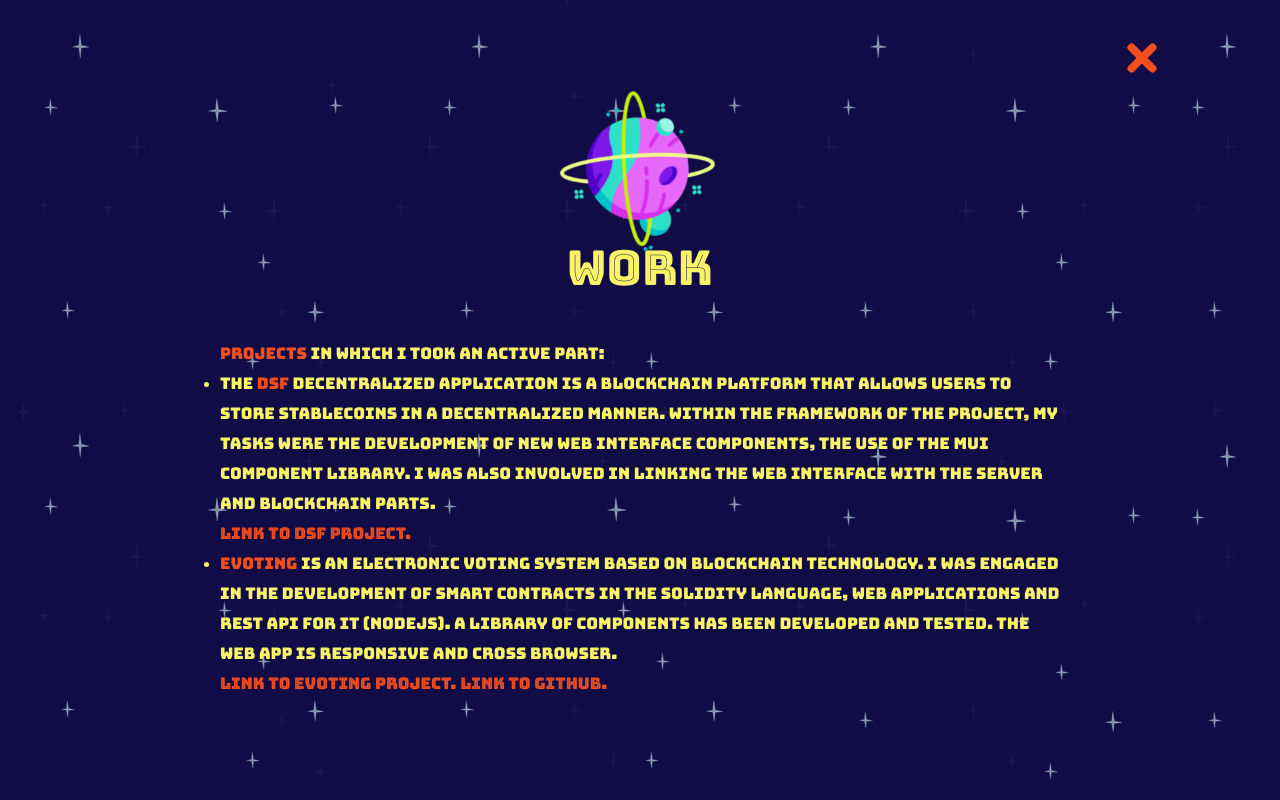
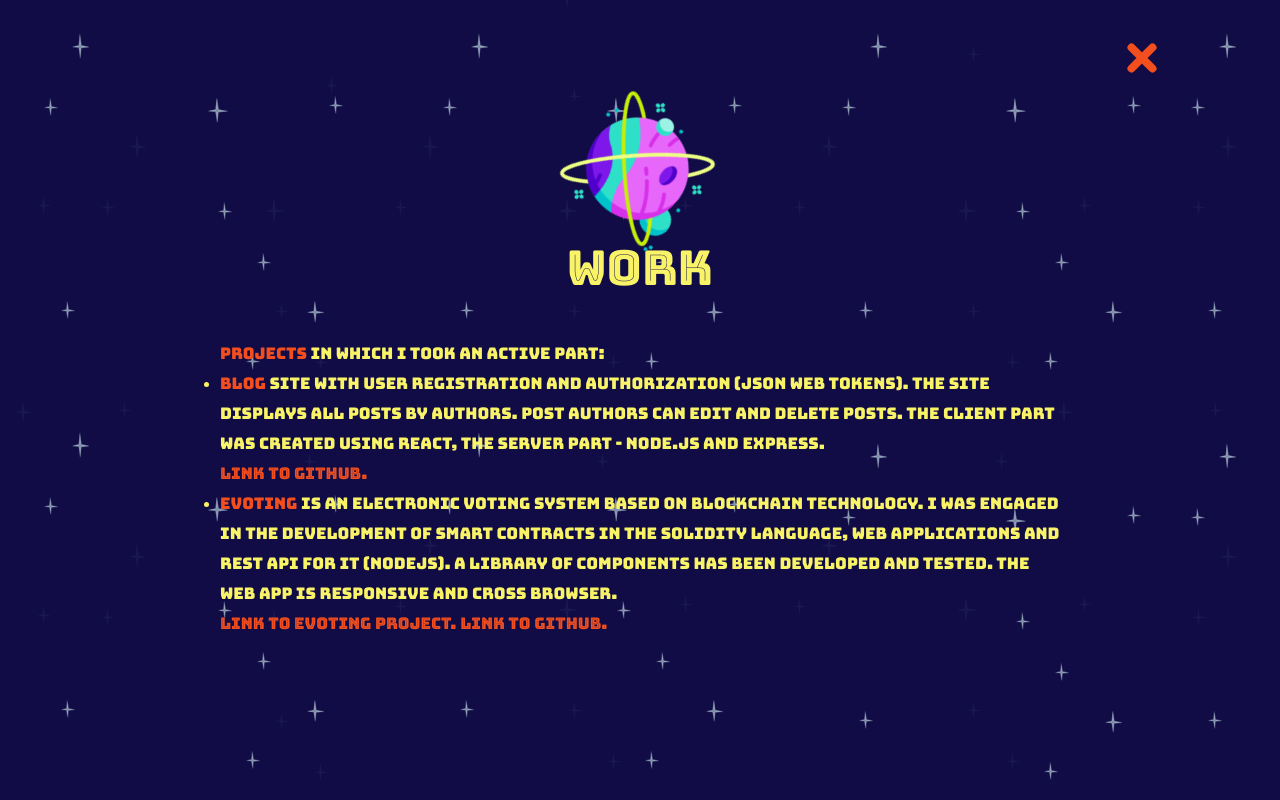
Before and after one commit to wbogatyrewa/portfolio, a React (Create React App) app: page /work in a window 1280 px wide. Built offline with nearby package versions, Linux system fonts and the light colour scheme.

Commit message:
add work changes

```diff
--- a/src/components/Pages/WorkPage/WorkPage.tsx
+++ b/src/components/Pages/WorkPage/WorkPage.tsx
@@ -9,15 +9,16 @@ export const WorkPage: () => JSX.Element = () => {
       <RedText>Projects</RedText> in which I took an active part:
       <ul>
         <li>
-          The <RedText>DSF</RedText> decentralized application is a blockchain
-          platform that allows users to store stablecoins in a decentralized
-          manner. Within the framework of the project, my tasks were the
-          development of new web interface components, the use of the MUI
-          component library. I was also involved in linking the web interface
-          with the server and blockchain parts.
+          <RedText>Blog</RedText> site with user registration and authorization
+          (JSON Web Tokens). The site displays all posts by authors. Post
+          authors can edit and delete posts. The client part was created using
+          React, the server part - Node.js and Express.
           <br />
-          <Link href="https://app.dsf.finance/" target="_blank">
-            link to DSF project.
+          <Link
+            href="https://github.com/wbogatyrewa/records-api"
+            target="_blank"
+          >
+            link to github.
           </Link>
         </li>
         <li>
```
